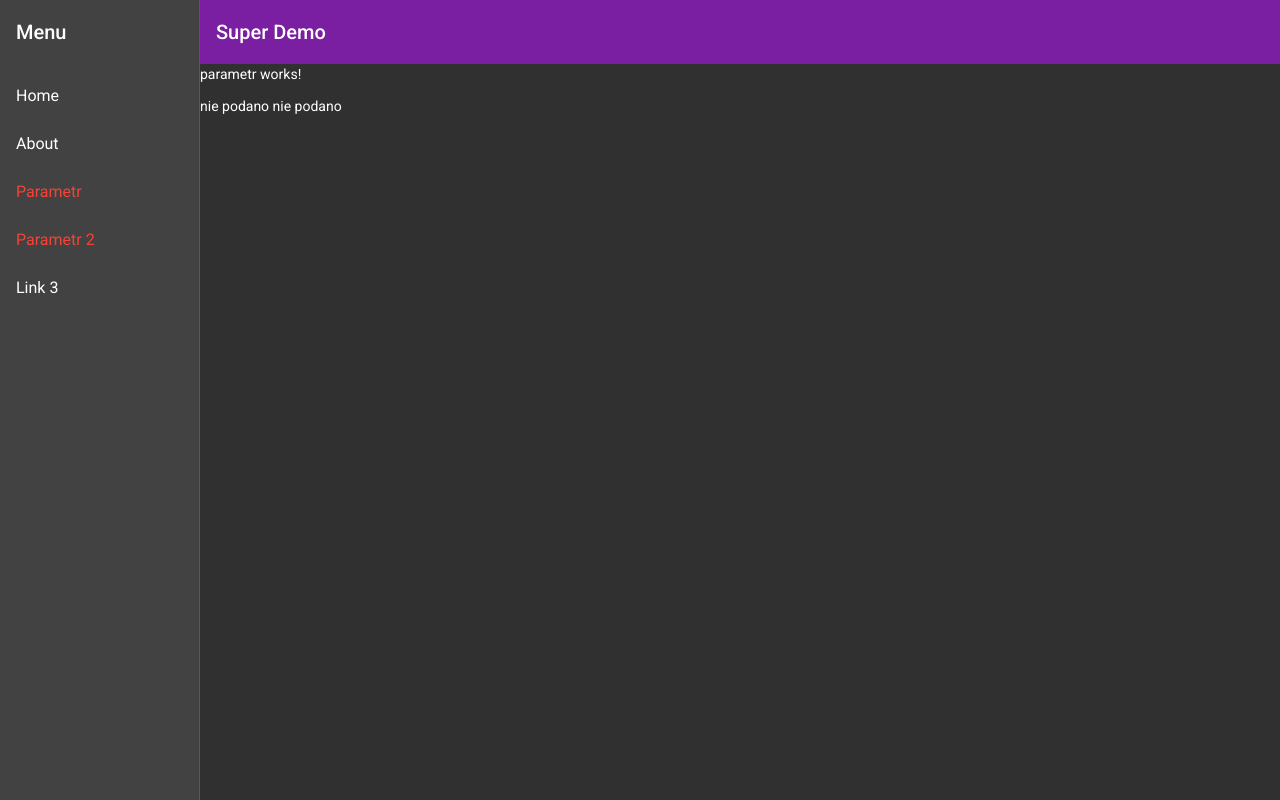
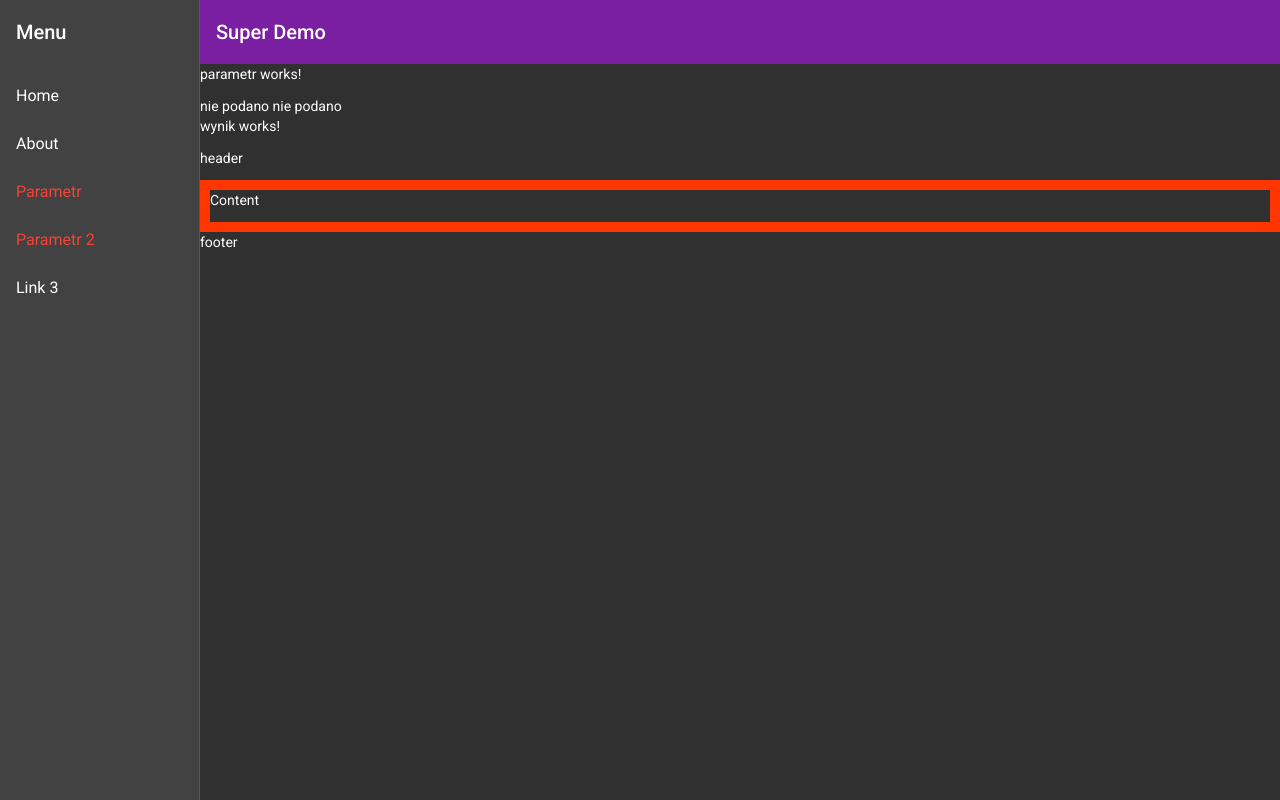
Before and after one commit to ArtifexEt/sda-temp, an Angular app: page /parametr in a window 1280 px wide. Built offline with nearby package versions, Linux system fonts and the light colour scheme.

Commit message:
dodanie obslugi parametrow

```diff
--- a/src/app/views/parametr/parametr.component.html
+++ b/src/app/views/parametr/parametr.component.html
@@ -1,3 +1,12 @@
 <p>parametr works!</p>
 {{ imie }}
 {{ wiek }}
+
+
+<app-wynik>
+  <p footer>footer</p>
+  <p content>Content</p>
+
+
+  <p header>header</p>
+</app-wynik>
--- a/src/app/views/parametr/parametr.module.ts
+++ b/src/app/views/parametr/parametr.module.ts
@@ -4,11 +4,13 @@ import { CommonModule } from '@angular/common';
 import { ParametrRoutingModule } from './parametr-routing.module';
 import { ParametrComponent } from './parametr.component';
 import {ShareModule} from "../../share/share.module";
+import { WynikComponent } from './wynik/wynik.component';
 
 
 @NgModule({
   declarations: [
-    ParametrComponent
+    ParametrComponent,
+    WynikComponent
   ],
   imports: [
     CommonModule,
--- /dev/null
+++ b/src/app/views/parametr/wynik/wynik.component.html
@@ -0,0 +1,10 @@
+<p>wynik works!</p>
+
+
+<ng-content select="[header]"></ng-content>
+
+<div class="container">
+  <ng-content select="[content]"></ng-content>
+</div>
+
+<ng-content select="[footer]"></ng-content>
--- /dev/null
+++ b/src/app/views/parametr/wynik/wynik.component.scss
@@ -0,0 +1,3 @@
+.container {
+  border: 10px solid #ff3600;
+}
--- /dev/null
+++ b/src/app/views/parametr/wynik/wynik.component.ts
@@ -0,0 +1,16 @@
+import {Component, Input, OnInit} from '@angular/core';
+
+@Component({
+  selector: 'app-wynik',
+  templateUrl: './wynik.component.html',
+  styleUrls: ['./wynik.component.scss']
+})
+export class WynikComponent implements OnInit {
+
+  constructor() {
+  }
+
+  ngOnInit(): void {
+  }
+
+}
```
Also changed, not shown: 1 other file (tests, documents, lock files or other folders).
